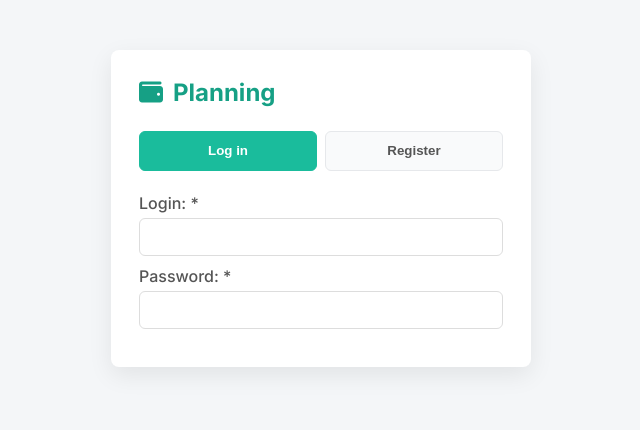
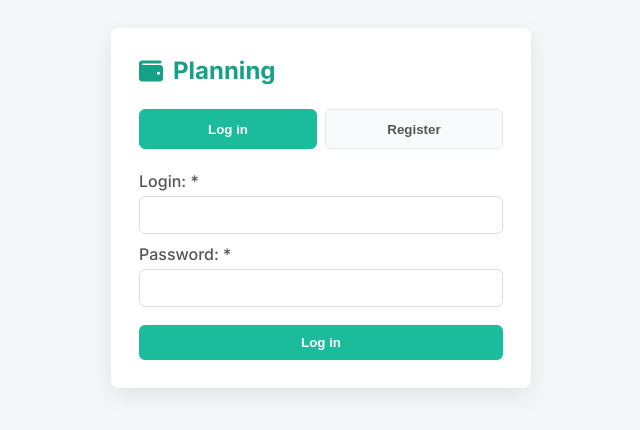
Before and after one commit to JotaV3/planning-app-angular, an Angular app: page /#/ in a window 1280 px wide. Shown: the part 192-622 px from the top of the page, without its empty margins (319-959 px from the left). Built offline with nearby package versions, Linux system fonts and the light colour scheme.

Commit message:
feat: add login/register submit button

```diff
--- a/src/app/auth/login/login.html
+++ b/src/app/auth/login/login.html
@@ -68,6 +68,10 @@
                     <span class="form-hint form-hint-error">Password is required.</span>
                 }
             </div>
+
+            <button class="btn-primary auth-submit" type="submit">
+                {{ mode === 'Login'? 'Log in': 'Register'}}
+            </button>
         </form>
     </section>
 </main>
```
